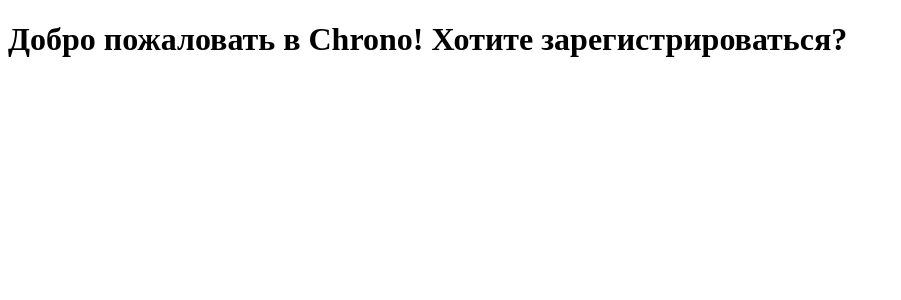
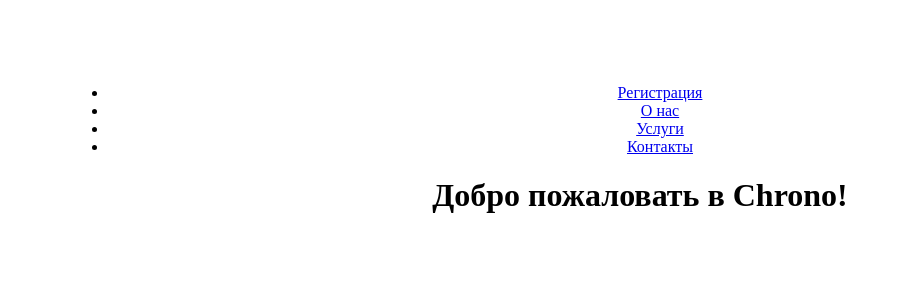
Before and after one commit to SennovE/Chrono, a Vue app in the folder frontend/: page / in a window 1280 px wide. Shown: the top 300 px of the page, without its empty margins (0-901 px from the left). Built offline with nearby package versions, Linux system fonts and the light colour scheme.

Commit message:
some staff to startPaga

```diff
--- /dev/null
+++ b/frontend/src/pages/start/components/MainComponent.vue
@@ -0,0 +1,63 @@
+<template>
+  <div id="app">
+    <nav class="navbar">
+      <ul class="nav-links">
+        <li><a href="#home">Главная</a></li>
+        <li><a href="#about">О нас</a></li>
+        <li><a href="#services">Услуги</a></li>
+        <li><a href="#contact">Контакты</a></li>
+      </ul>
+    </nav>
+    <h1>Добро пожаловать в Chrono!</h1>
+  </div>
+</template>
+  <script>
+  export    default {
+    name: 'StartPage',
+  };
+  </script>
+
+  <style>
+  @import "./style.css"; /* Убедитесь, что путь правильный */
+
+  #app {
+    text-align: center;
+    padding: 20px;
+  }
+
+  .navbar {
+    background-color: #3498db;
+    padding: 10px 0;
+    box-shadow: 0 2px 4px rgba(0, 0, 0, 0.1);
+  }
+
+  .nav-links {
+    list-style: none;
+    display: flex;
+    justify-content: center;
+    margin: 0;
+    padding: 0;
+  }
+
+  .nav-links li {
+    margin: 0 15px;
+  }
+
+  .nav-links a {
+    text-decoration: none;
+    color: #333;
+    font-family: Arial, sans-serif;
+    font-size: 16px;
+    transition: color 0.3s;
+  }
+
+  .nav-links a:hover {
+    color: #007BFF;
+  }
+
+  h1 {
+    color: #333;
+    font-family: Arial, sans-serif;
+    margin-top: 20px;
+  }
+  </style>
--- /dev/null
+++ b/frontend/src/pages/start/components/styel.css
@@ -0,0 +1,45 @@
+
+body {
+  overflow: hidden;
+  background: linear-gradient(to right, #d7ccc8, #a1887f);
+  font-family: 'Roboto', sans-serif;
+}
+h1 {
+  font-family: 'Playfair Display', serif;
+  font-size: 48px;
+  color: #f9f9f9; /* Мягкий приглушённый жёлтый */
+  text-shadow: 2px 2px 5px rgba(244, 208, 111, 0.5); /* Мягкая жёлтая тень */
+}
+.navbar {
+  position: fixed; /* Закрепляем панель */
+  top: 0;          /* Размещаем её в верхней части окна */
+  left: 0;         /* Привязываем к левому краю */
+  width: 100%;
+  background-color: linear-gradient(to right, #d7ccc8, #a1887f);
+  padding: 10px 0;
+  box-shadow: 0 2px 4px rgba(0, 0, 0, 0.1);
+}
+
+.nav-links {
+  list-style: none;
+  display: flex;
+  justify-content: left;
+  margin: 0;
+  padding: 0;
+}
+
+.nav-links li {
+  margin: 0 20px;
+}
+
+.nav-links a {
+  text-decoration: none;
+  color: #333;
+  font-family: Arial, sans-serif;
+  font-size: 16px;
+  transition: color 0.3s;
+}
+
+.nav-links a:hover {
+  color: #007BFF;
+}
--- a/frontend/src/pages/start/index.vue
+++ b/frontend/src/pages/start/index.vue
@@ -1,6 +1,14 @@
 <template>
   <div id="app">
-    <h1>Добро пожаловать в Chrono! Хотите зарегистрироваться?</h1>
+    <nav class="navbar">
+      <ul class="nav-links">
+        <li><router-link to="/login">Регистрация</router-link></li>
+        <li><a href="#about">О нас</a></li>
+        <li><a href="#services">Услуги</a></li>
+        <li><a href="#contact">Контакты</a></li>
+      </ul>
+    </nav>
+    <h1>Добро пожаловать в Chrono!</h1>
   </div>
 </template>
 
@@ -11,5 +19,14 @@
 </script>
 
 <style>
-/* Добавьте стили, если нужно */
+
+
+  #app {
+    text-align: center;
+    padding: 20px;
+  }
+  @import "./components/styel.css";
+
+
+
 </style>
```
Also changed, not shown: 1 other file (tests, documents, lock files or other folders).
